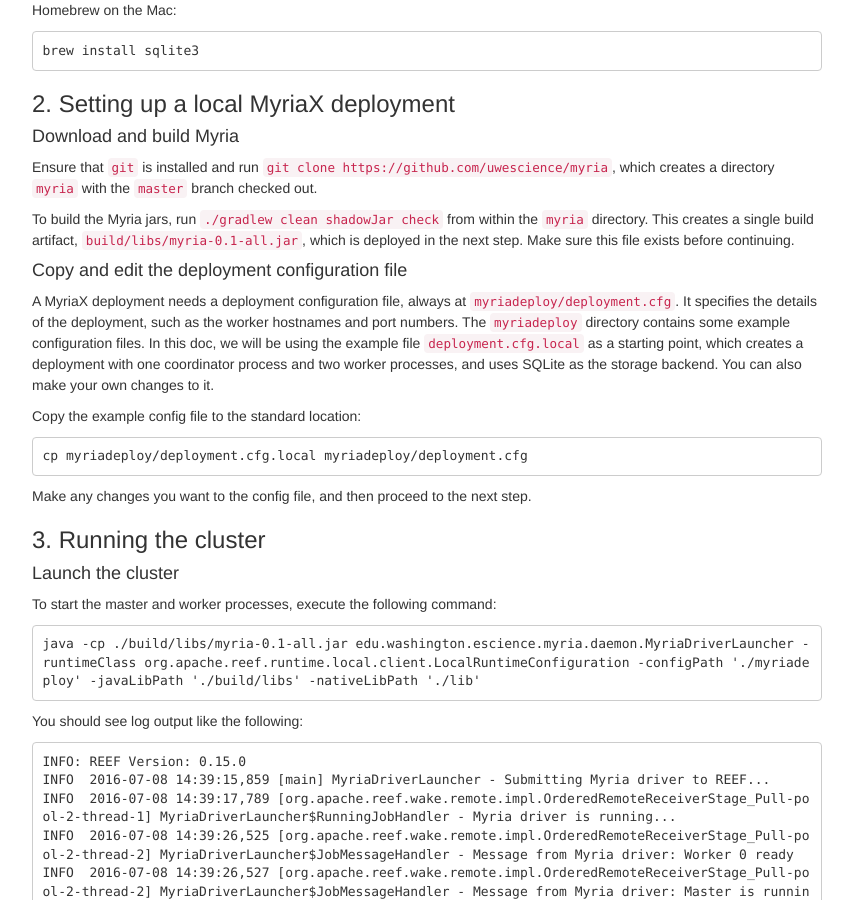
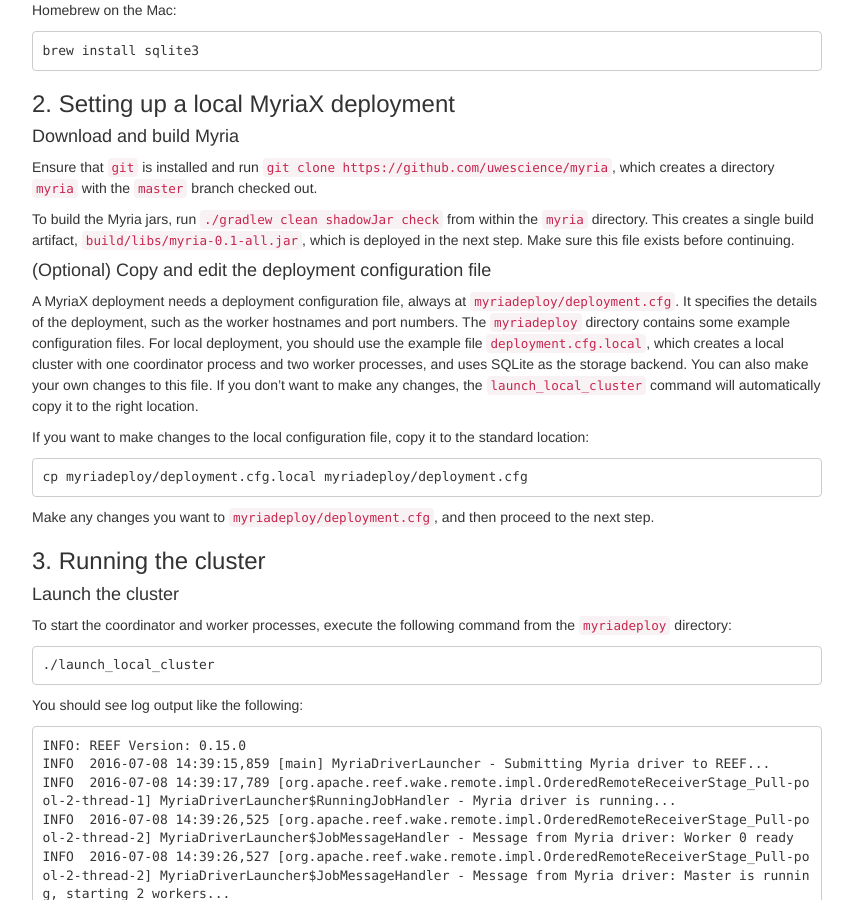
Before and after one commit to uwescience/myria-website, a Jekyll site: the page built from docs/myriax/index.markdown, in a window 1280 px wide and 900 px high, scrolled down 468 px. Shown: the whole window, without its empty margins (213-1066 px from the left). Built offline with Jekyll 4.4.1, drawn with Linux system fonts in a browser that asks for light colours; nearby versions of some CDN libraries; Markdown is read by kramdown in place of the engine named in the settings; some of the changed text lies outside the part shown.

Commit message:
update for new `launch_local_cluster` command

````diff
--- a/docs/myriax/index.markdown
+++ b/docs/myriax/index.markdown
@@ -39,29 +39,29 @@
 
 To build the Myria jars, run `./gradlew clean shadowJar check` from within the `myria` directory. This creates a single build artifact, `build/libs/myria-0.1-all.jar`, which is deployed in the next step. Make sure this file exists before continuing.
 
-#### Copy and edit the deployment configuration file
+#### (Optional) Copy and edit the deployment configuration file
 
 A MyriaX deployment needs a deployment configuration file, always at `myriadeploy/deployment.cfg`. It specifies the details of the
 deployment, such as the worker hostnames and port numbers.
 The `myriadeploy` directory contains some example configuration files.
-In this doc, we will be using the example file `deployment.cfg.local` as a starting point, which creates a deployment with one coordinator process and two worker processes, and uses SQLite as the storage backend. You can also make your own changes to it.
+For local deployment, you should use the example file `deployment.cfg.local`, which creates a local cluster with one coordinator process and two worker processes, and uses SQLite as the storage backend. You can also make your own changes to this file. If you don't want to make any changes, the `launch_local_cluster` command will automatically copy it to the right location.
 
-Copy the example config file to the standard location:
+If you want to make changes to the local configuration file, copy it to the standard location:
 
 ```
 cp myriadeploy/deployment.cfg.local myriadeploy/deployment.cfg
 ```
 
-Make any changes you want to the config file, and then proceed to the next step.
+Make any changes you want to `myriadeploy/deployment.cfg`, and then proceed to the next step.
 
 ### 3. Running the cluster
 
 #### Launch the cluster
 
-To start the master and worker processes, execute the following command:
+To start the coordinator and worker processes, execute the following command from the `myriadeploy` directory:
 
 ```
-java -cp ./build/libs/myria-0.1-all.jar edu.washington.escience.myria.daemon.MyriaDriverLauncher -runtimeClass org.apache.reef.runtime.local.client.LocalRuntimeConfiguration -configPath './myriadeploy' -javaLibPath './build/libs' -nativeLibPath './lib'
+./launch_local_cluster
 ```
 
 You should see log output like the following:
@@ -188,4 +188,4 @@
 
 ### 6. Shutting down the cluster
 
-To shut down the master and worker processes, simply kill the Java process you started in step 3. All child processes, including the master and worker processes, will be automatically terminated.
+To shut down the cluster, simply kill the process you started in step 3 (`launch_local_cluster`). All child processes, including the coordinator and worker processes, will be automatically terminated.
````
